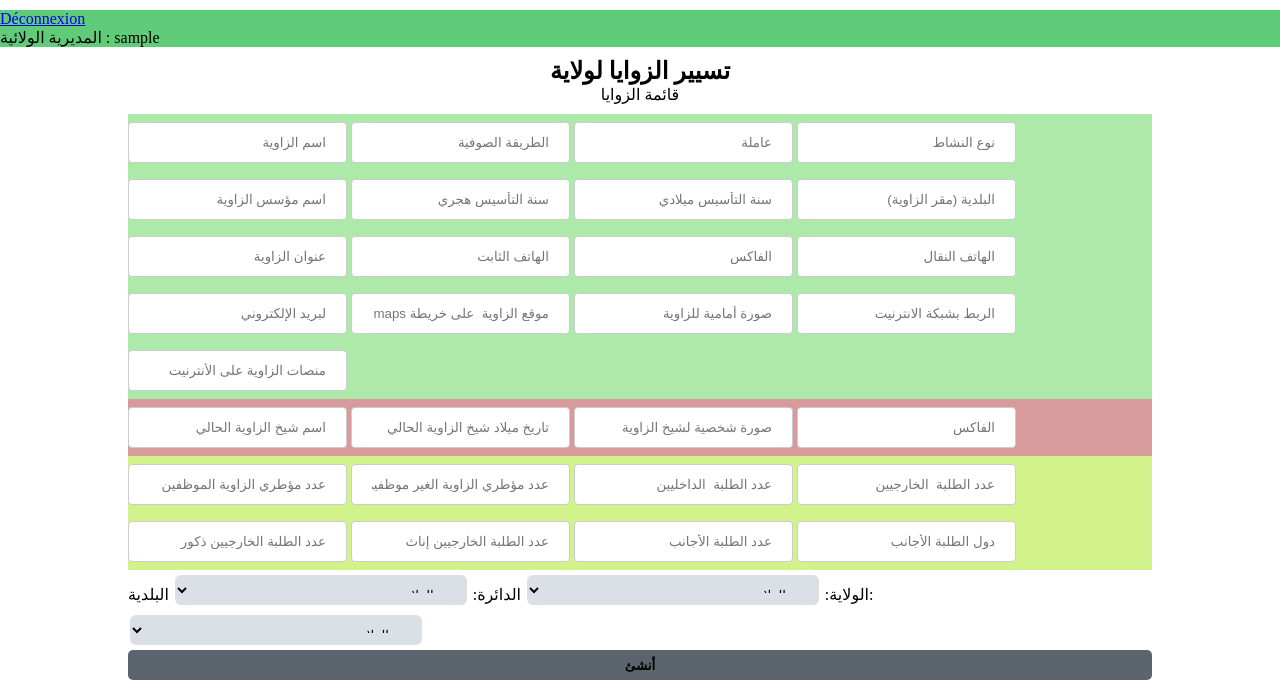
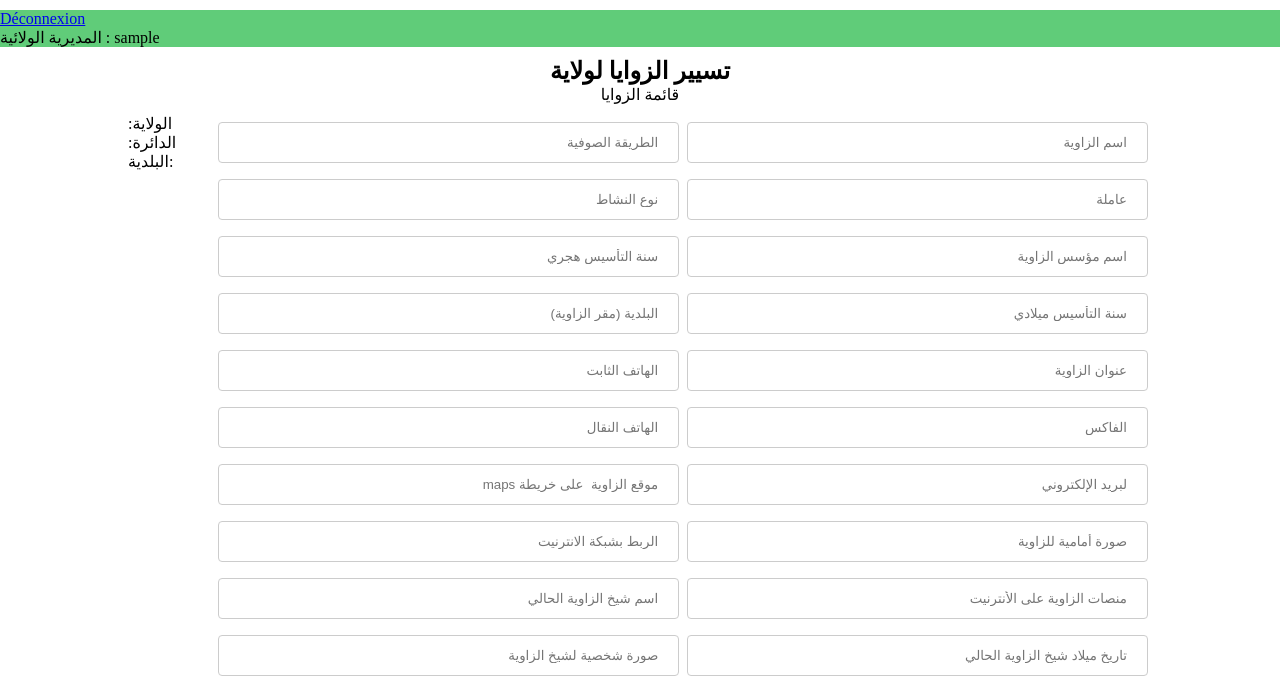
Before and after one commit to youslimani100/zak, a PHP site: page /zawaia.php in a window 1280 px wide. Shown: the top 681 px of the page. Run offline with PHP 8.4, Linux system fonts and the light colour scheme; a user stored in the database is signed in.

Commit message:
compliter les champs (structure) Zoauia Html--Css

```diff
--- a/style.css
+++ b/style.css
@@ -37,14 +37,16 @@
 }
 
 input[type=text], select {
-    width: auto;
+    float: right;
+    width: 45%;
     padding: 12px 20px;
-    margin: 8px 0;
-    display: inline-block;
+    margin: 8px 4px;
+    /* display: inline-block; */
     border: 1px solid #ccc;
     border-radius: 4px;
     box-sizing: border-box;
     direction: rtl;
+
   }
 
 
```
